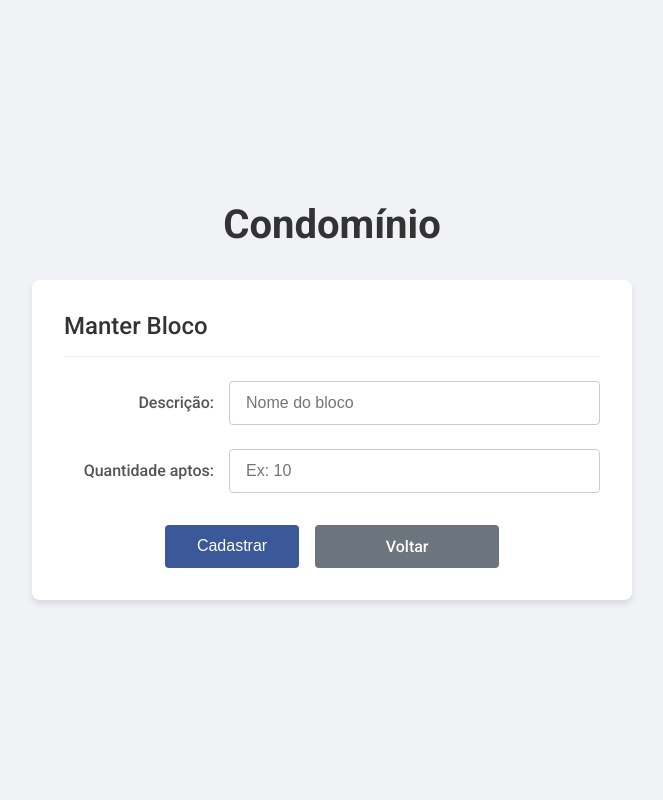
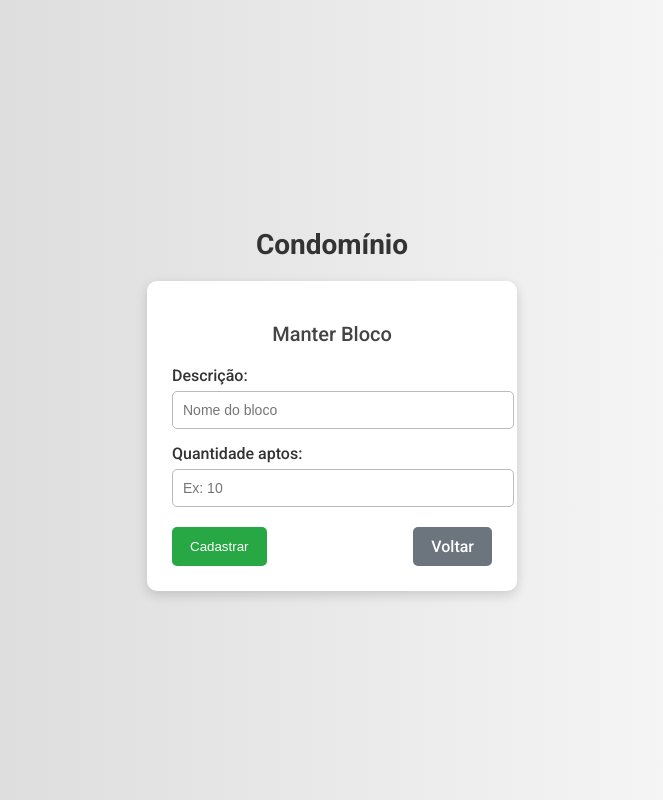
Before and after one commit to pedronextage/Sistema-de-Gerenciamento-de-Apartamentos, a website: page manter_bloco.html in a window 1280 px wide. Shown: the whole page, without its empty margins (308-971 px from the left). Drawn offline with Linux system fonts and the light colour scheme.

Commit message:
Add files via upload

```diff
--- a/manter_bloco.css
+++ b/manter_bloco.css
@@ -1,150 +1,85 @@
-:root {
-    --primary-color: #3b5998; /* Azul escuro para botões e detalhes */
-    --secondary-color: #6c757d; /* Cinza para botões secundários */
-    --background-color: #f0f2f5; /* Cinza claro de fundo */
-    --card-background: #ffffff; /* Branco para o cartão */
-    --text-color: #333; /* Texto principal */
-    --label-color: #555; /* Cor do texto das labels */
-    --border-color: #ccc; /* Cor da borda dos inputs */
-    --box-shadow: 0 4px 6px rgba(0, 0, 0, 0.1);
-    --border-radius: 8px;
-}
-
 body {
   font-family: 'Roboto', sans-serif;
-    background-color: var(--background-color);
-    margin: 0;
-    padding: 0;
+  background: linear-gradient(to right, #d3d3d3, #ffffff);
   display: flex;
   justify-content: center;
   align-items: center;
-    min-height: 100vh;
+  height: 100vh;
+  margin: 0;
 }
 
 .container {
-    width: 100%;
-    max-width: 600px;
-    padding: 20px;
-}
-
-.header {
   text-align: center;
-    margin-bottom: 2rem;
 }
 
 .header h1 {
-    font-size: 2.5rem;
-    color: var(--text-color);
   font-weight: 700;
-    margin: 0;
+  font-size: 28px;
+  margin-bottom: 20px;
+  color: #333;
 }
 
 .main-content {
   display: flex;
   justify-content: center;
+  align-items: center;
 }
 
 .card {
-    background-color: var(--card-background);
-    padding: 2rem;
-    border-radius: var(--border-radius);
-    box-shadow: var(--box-shadow);
-    width: 100%;
+  background: #fff;
+  padding: 25px;
+  border-radius: 10px;
+  box-shadow: 0 4px 12px rgba(0, 0, 0, 0.15);
+  width: 320px;
 }
 
 .card-title {
-    font-size: 1.5rem;
   font-weight: 500;
-    color: var(--text-color);
-    border-bottom: 1px solid #eee;
-    padding-bottom: 1rem;
-    margin-top: 0;
-    margin-bottom: 1.5rem;
+  font-size: 20px;
+  margin-bottom: 20px;
+  color: #444;
 }
 
 .form-group {
-    display: flex;
-    align-items: center;
-    margin-bottom: 1.5rem;
-    gap: 15px; /* Espaçamento entre label e input */
+  margin-bottom: 15px;
+  text-align: left;
 }
 
 .form-group label {
+  display: block;
+  margin-bottom: 6px;
   font-weight: 500;
-    color: var(--label-color);
-    min-width: 150px; /* Alinha as labels */
-    text-align: right;
+  color: #333;
 }
 
 .form-group input {
-    flex-grow: 1;
-    padding: 0.75rem 1rem;
-    border: 1px solid var(--border-color);
-    border-radius: 4px;
-    font-size: 1rem;
-    color: var(--text-color);
-    outline: none;
-    transition: border-color 0.3s ease;
-}
-
-.form-group input:focus {
-    border-color: var(--primary-color);
-    box-shadow: 0 0 0 3px rgba(59, 89, 152, 0.2);
+  width: 100%;
+  padding: 10px;
+  border: 1px solid #bbb;
+  border-radius: 5px;
+  font-size: 14px;
 }
 
 .form-actions {
   display: flex;
-    justify-content: center;
-    gap: 1rem;
-    margin-top: 2rem;
+  justify-content: space-between;
+  margin-top: 20px;
 }
 
 .btn {
-    padding: 0.75rem 2rem;
-    font-size: 1rem;
-    font-weight: 500;
+  padding: 10px 18px;
   border: none;
-    border-radius: 4px;
+  border-radius: 5px;
   cursor: pointer;
   text-decoration: none;
-    transition: background-color 0.3s ease;
-    text-align: center;
-    min-width: 120px;
+  font-weight: 500;
+  color: #fff;
 }
 
 .btn-primary {
-    background-color: var(--primary-color);
-    color: #fff;
-}
-
-.btn-primary:hover {
-    background-color: #2c4273;
+  background-color: #28a745;
 }
 
 .btn-secondary {
-    background-color: var(--secondary-color);
-    color: #fff;
+  background-color: #6c757d;
 }
-
-.btn-secondary:hover {
-    background-color: #5a6268;
-}
-
-/* Responsividade para telas menores */
-@media (max-width: 600px) {
-    .form-group {
-        flex-direction: column;
-        align-items: flex-start;
-        gap: 5px;
-    }
-
-    .form-group label {
-        text-align: left;
-        min-width: auto;
-    }
-
-    .form-actions {
-        flex-direction: column;
-        gap: 0.5rem;
-    }
-}
--- a/manter_bloco.html
+++ b/manter_bloco.html
@@ -16,6 +16,7 @@
 
         <main class="main-content">
             <div class="card">
+                <form action="/manter_bloco" method="POST" class="form-ap">
                 <h2 class="card-title">Manter Bloco</h2>
                 <form class="form-bloco">
                     <div class="form-group">
```
Also changed, not shown: index.js (+35 -0 lines). Lines whose indentation alone changed are shown as unchanged.
